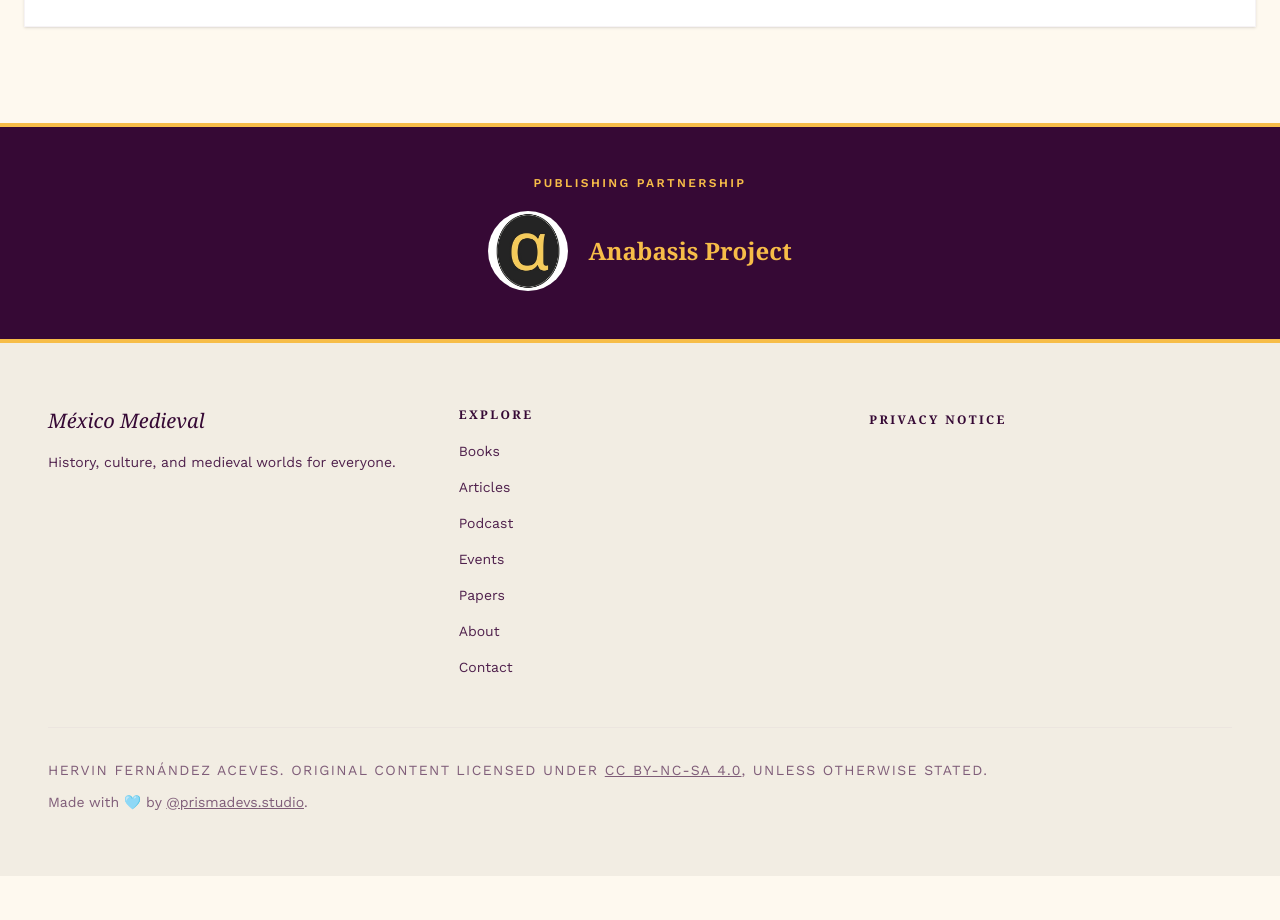
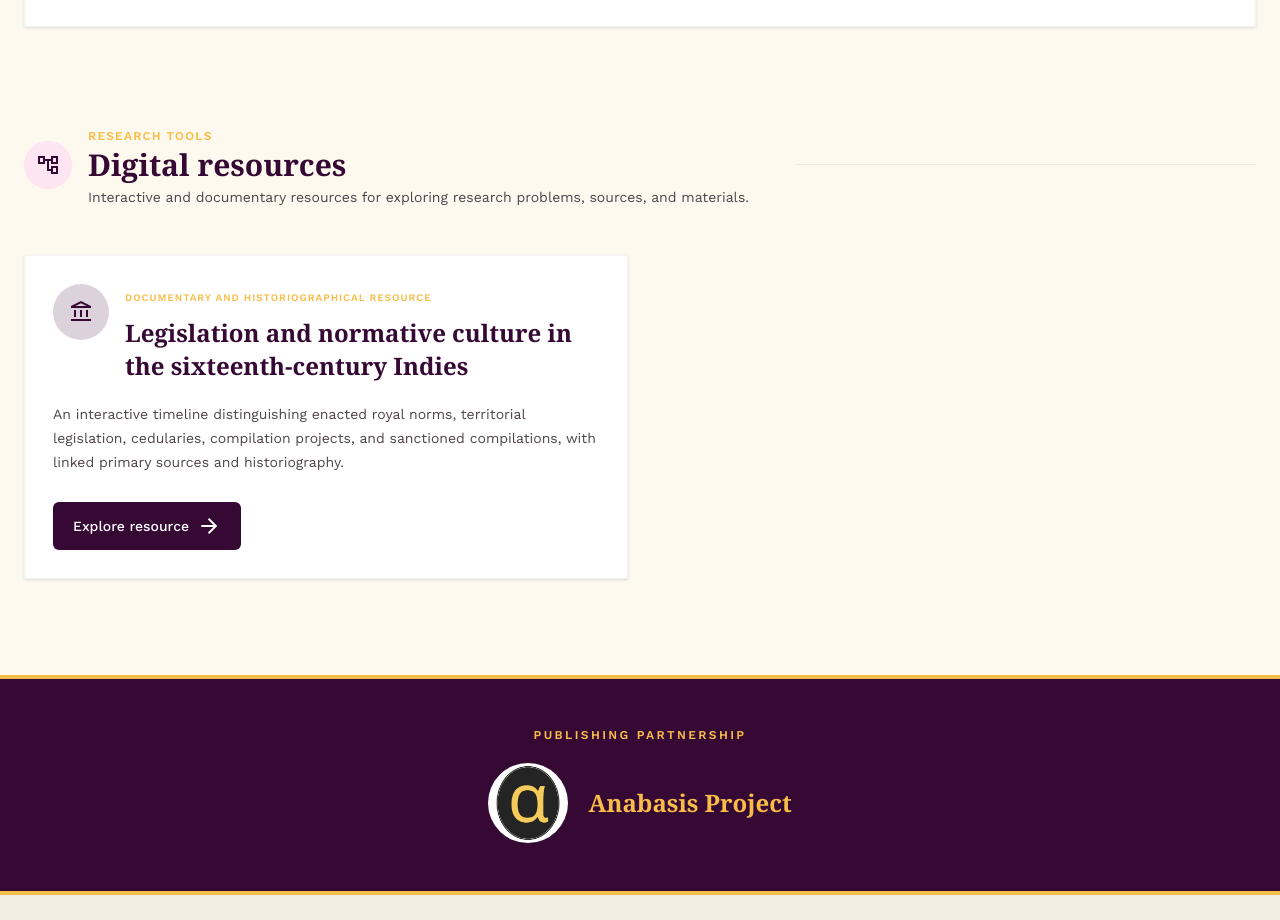
Before and after one commit to falcando/mexicomedieval, a Next.js app in the folder landing/: page /papers in a window 1280 px wide. Shown: the part 1708-2628 px from the top of the page. Before the commit the page ends 2584 px from the top, so only its background shows below. Built offline with nearby package versions, Linux system fonts and the light colour scheme; a web font is replaced by a local one.

Commit message:
feat(papers): add research resources section

```diff
--- a/landing/views/papers-page.tsx
+++ b/landing/views/papers-page.tsx
@@ -8,6 +8,7 @@ import {
   usePresentationsPageQuery,
 } from "@/lib/queries/papers";
 import { totalPagesFromTotal } from "@/lib/pagination";
+import { RESEARCH_RESOURCES } from "@/lib/data/research-resources";
 import Link from "next/link";
 import { useMemo, useState, type ReactNode } from "react";
 import PageContainer from "@/components/layout/PageContainer";
@@ -394,6 +395,65 @@ export function PapersPage() {
         ) : null}
       </section>
 
+      <section id="research-resources" className="mt-24 scroll-mt-28">
+        <div className="mb-12 flex items-center gap-4">
+          <div className="flex items-center justify-center rounded-full bg-secondary-container/30 p-3">
+            <span className="material-symbols-outlined text-3xl text-primary">
+              account_tree
+            </span>
+          </div>
+          <div>
+            <span className="font-label text-xs font-bold tracking-widest text-tertiary-fixed-dim uppercase">
+              {t("papers.resourcesKicker")}
+            </span>
+            <h2 className="font-headline text-3xl font-bold text-primary">
+              {t("papers.resourcesTitle")}
+            </h2>
+            <p className="mt-1 max-w-3xl text-sm text-on-surface-variant">
+              {t("papers.resourcesDescription")}
+            </p>
+          </div>
+          <div className="ml-8 hidden h-px min-w-0 grow bg-outline-variant/30 md:block" />
+        </div>
+
+        <div className="grid gap-6 md:grid-cols-2">
+          {RESEARCH_RESOURCES.map((resource) => (
+            <article
+              key={resource.slug}
+              className="group flex h-full flex-col border border-outline-variant/20 bg-white p-7 shadow-sm transition-all hover:-translate-y-0.5 hover:shadow-md"
+            >
+              <div className="flex items-start gap-4">
+                <div className="flex h-14 w-14 shrink-0 items-center justify-center rounded-full bg-primary-container/20">
+                  <span className="material-symbols-outlined text-3xl text-primary">
+                    {resource.icon}
+                  </span>
+                </div>
+                <div className="min-w-0">
+                  <span className="font-label text-[10px] font-bold tracking-widest text-tertiary-fixed-dim uppercase">
+                    {resource.kicker[locale]}
+                  </span>
+                  <h3 className="font-headline mt-2 text-2xl font-bold leading-snug text-primary">
+                    {resource.title[locale]}
+                  </h3>
+                </div>
+              </div>
+              <p className="mt-5 grow text-sm leading-6 text-on-surface-variant">
+                {resource.description[locale]}
+              </p>
+              <Link
+                href={resource.href}
+                className="mt-7 inline-flex items-center gap-2 self-start rounded-md bg-primary px-5 py-3 text-sm font-medium text-on-primary transition-colors hover:bg-primary-container"
+              >
+                {t("papers.exploreResource")}
+                <span className="material-symbols-outlined text-sm">
+                  arrow_forward
+                </span>
+              </Link>
+            </article>
+          ))}
+        </div>
+      </section>
+
       <NewsletterSubscribeCard className="mt-24" />
     </PageContainer>
   );
```
